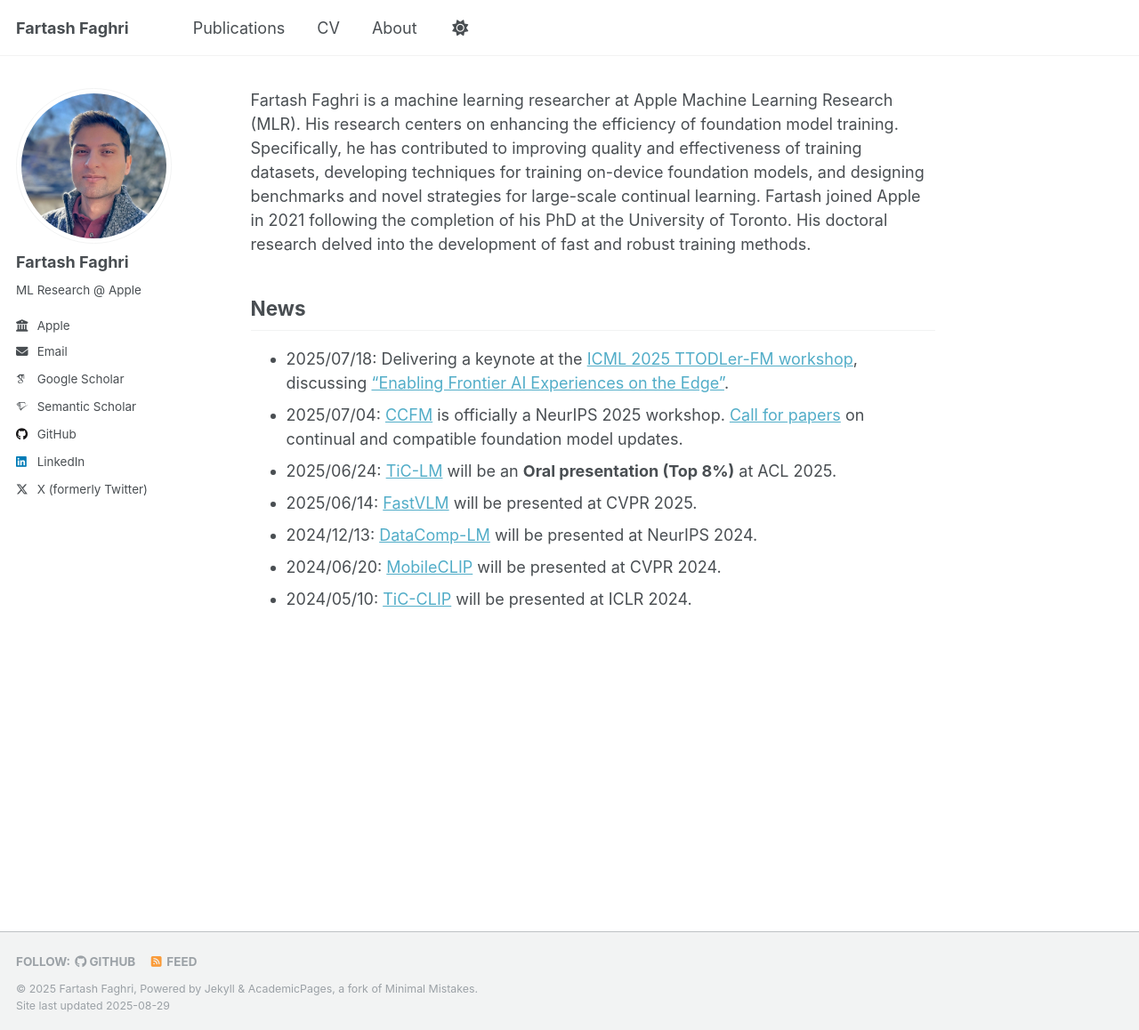
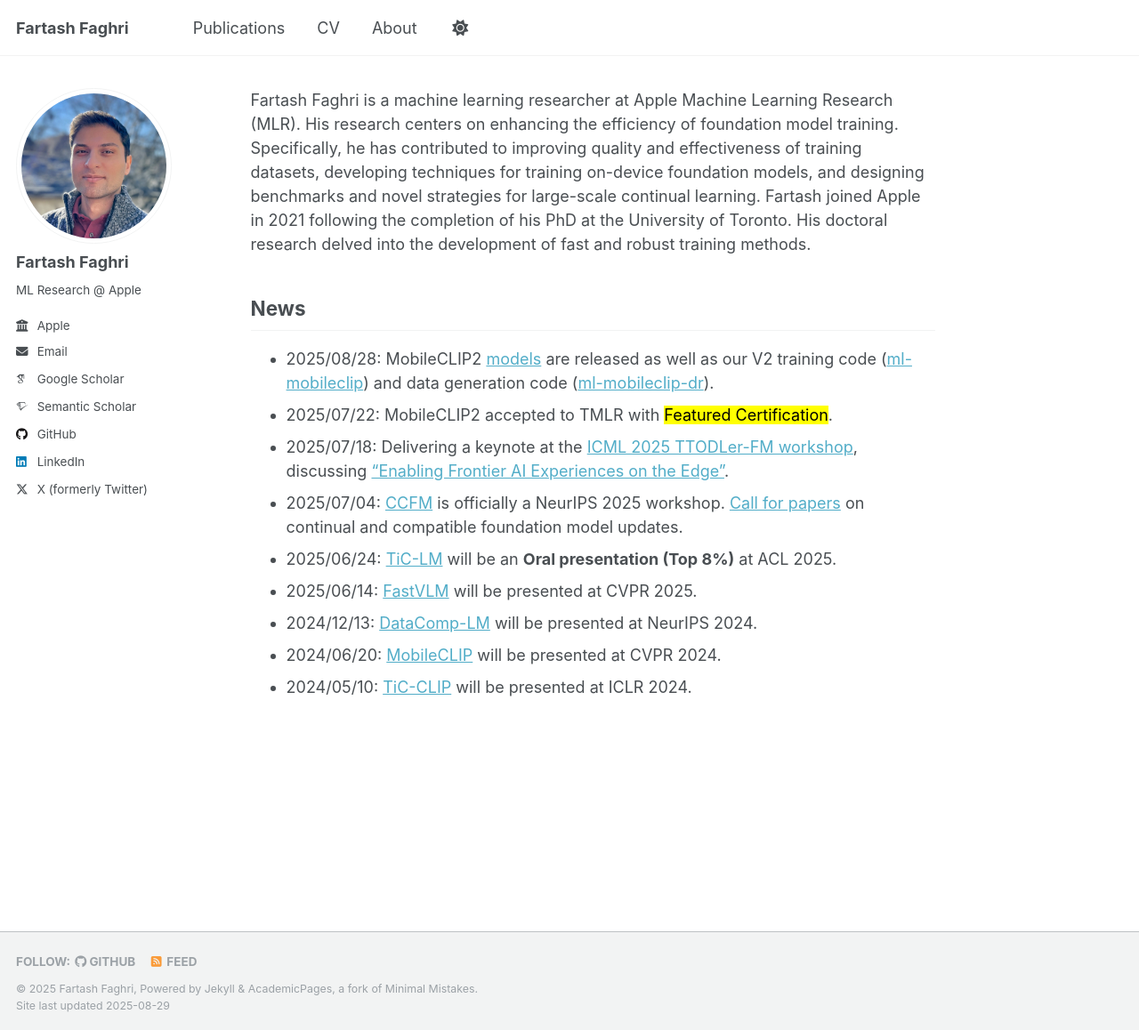
Before and after one commit to fartashf/fartashf.github.io, a Jekyll site: the page built from _pages/home.md, in a window 1280 px wide and 1158 px high. Shown: the whole window at 89% size. Built offline with Jekyll 4.4.1, drawn with Linux system fonts in a browser that asks for light colours; some web fonts are replaced; a script that is not in the unit is left out.

Commit message:
mobileclip2

```diff
--- a/_pages/home.md
+++ b/_pages/home.md
@@ -18,6 +18,8 @@ delved into the development of fast and robust training methods.
 
 News
 ----
+* 2025/08/28: MobileCLIP2 [models](https://huggingface.co/collections/apple/mobileclip2-68ac947dcb035c54bcd20c47) are released as well as our V2 training code ([ml-mobileclip](https://github.com/apple/ml-mobileclip)) and data generation code ([ml-mobileclip-dr](https://github.com/apple/ml-mobileclip-dr)).
+* 2025/07/22: MobileCLIP2 accepted to TMLR with <mark>Featured Certification</mark>.
 * 2025/07/18: Delivering a keynote at the [ICML 2025 TTODLer-FM workshop](https://ttodlerfm.gitlab.io), discussing ["Enabling Frontier AI Experiences on the Edge"](https://ttodlerfm.gitlab.io/talks/enabling_frontier_ai_experiences_on_the_edge/).
 * 2025/07/04: [CCFM](https://sites.google.com/view/ccfm-neurips2025) is officially a NeurIPS 2025 workshop. [Call for papers](https://sites.google.com/view/ccfm2025/call-for-papers) on continual and compatible foundation model updates.
 * 2025/06/24: [TiC-LM](https://machinelearning.apple.com/research/tic-lm-web-scale) will be an **Oral presentation (Top 8%)** at ACL 2025.
```
